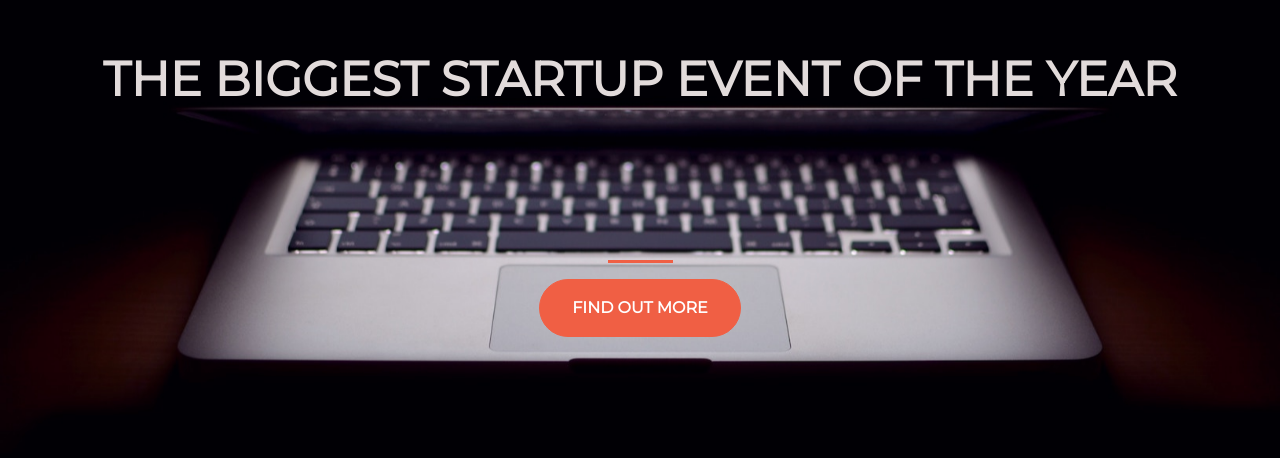
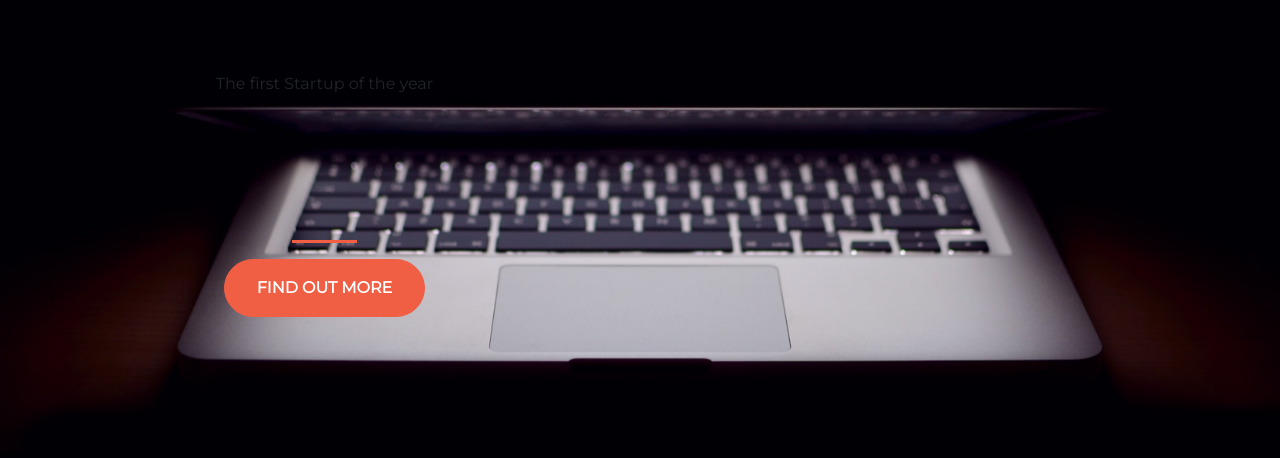
Before and after one commit to desaianisha95/WebDevelopment, a plain HTML site: page index.html in a window 1280 px wide. Shown: the part 206-664 px from the top of the page. Drawn offline with nearby package versions, Linux system fonts and the light colour scheme.

Commit message:
Changing text

```diff
--- a/index.html
+++ b/index.html
@@ -18,8 +18,7 @@
   <body>
     <div class="container d-flex align-items-center h-100">
       <div class="row">
-         <header class="text-center col-12">
-        <h1 class="text-uppercase"><strong>The biggest startup event of the year</strong></h1>
+         <header class="text-center col-12">The first Startup of the year</strong></h1>
       </header>
       <div class="buffer col-12"></div>
       <section class="text-center col-12">
```
